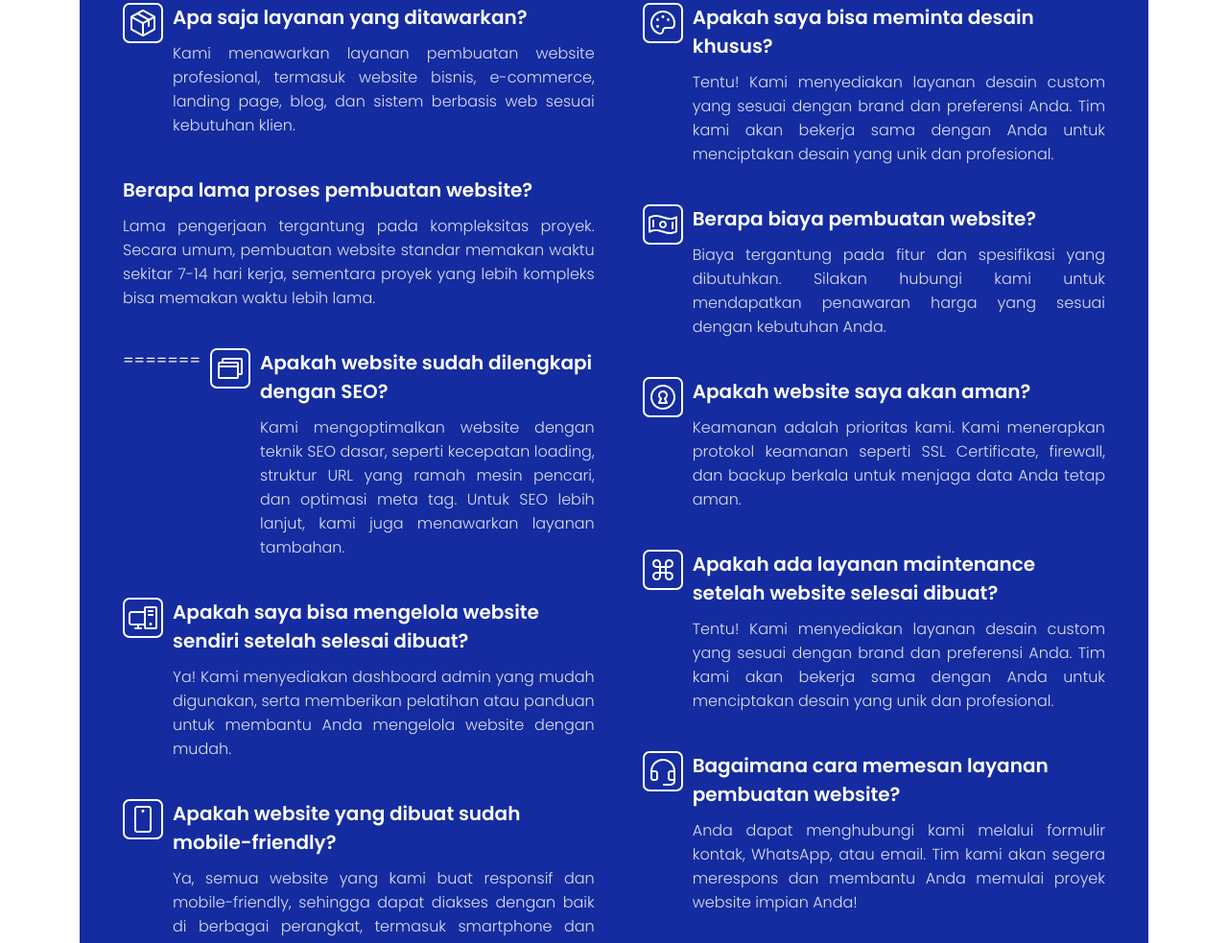
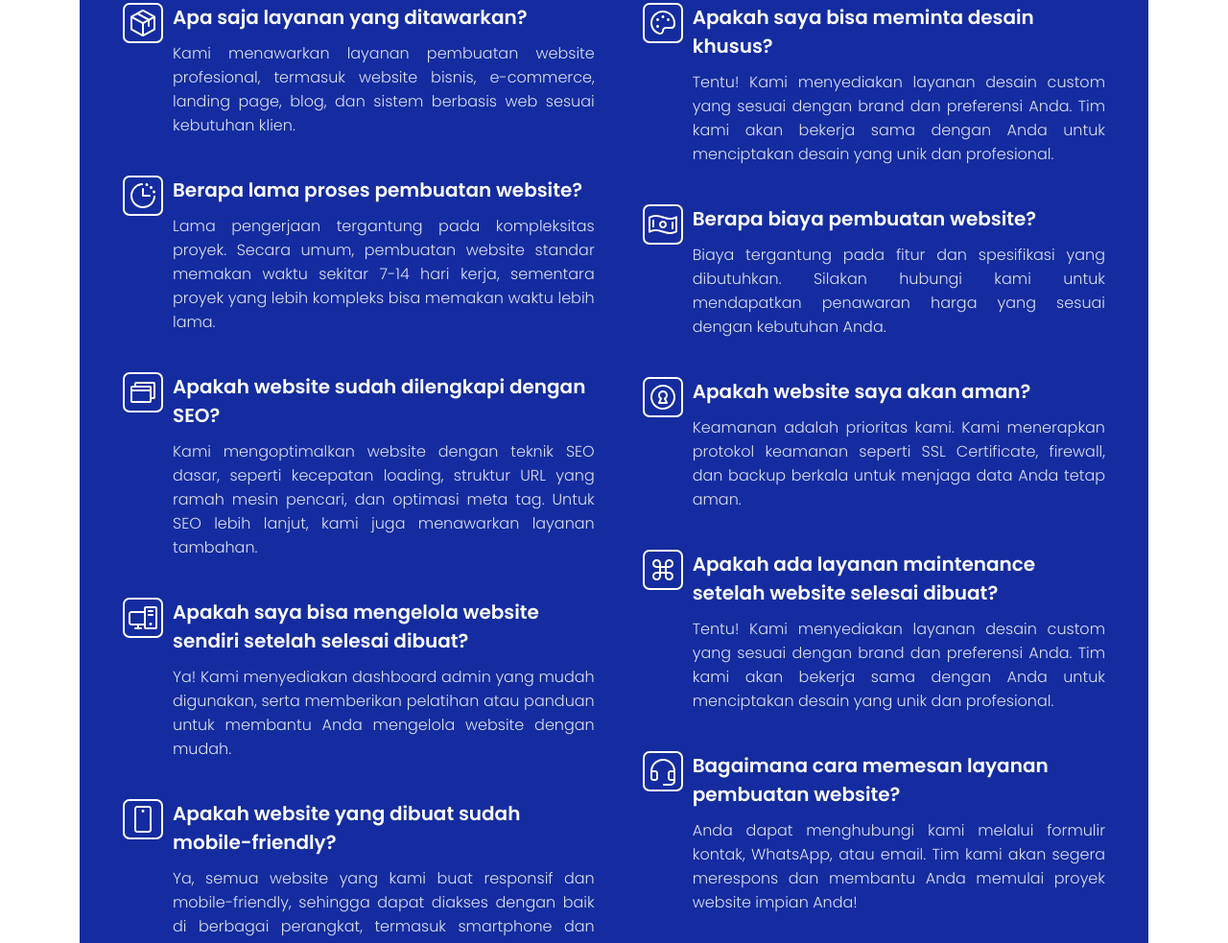
Before and after one commit to salman-ctrl/TIM_G, a plain HTML site: page Frontend/Home.html in a window 1280 px wide. Shown: the part 2659-3642 px from the top of the page at 96% size. Drawn offline with Linux system fonts and the light colour scheme.

Commit message:
Update Home.html

```diff
--- a/Frontend/Home.html
+++ b/Frontend/Home.html
@@ -275,7 +275,7 @@
             </div>
           </div>
           <div class="faq-item">
-
+            <img src="assets/faq/faq_2.svg" alt="" />
             <div class="faq-question">
               <h3>Berapa lama proses pembuatan website?</h3>
               <p>
@@ -287,7 +287,6 @@
             </div>
           </div>
           <div class="faq-item">
-            =======
             <img src="assets/faq/faq_3.svg" alt="" />
             <div class="faq-question">
               <h3>Apakah website sudah dilengkapi dengan SEO?</h3>
```
